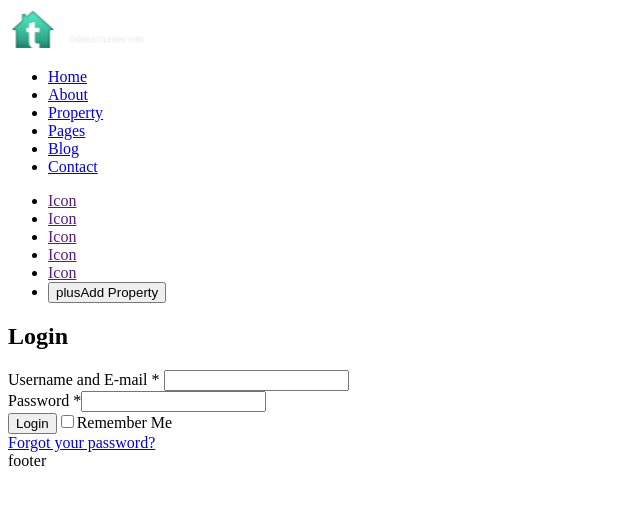
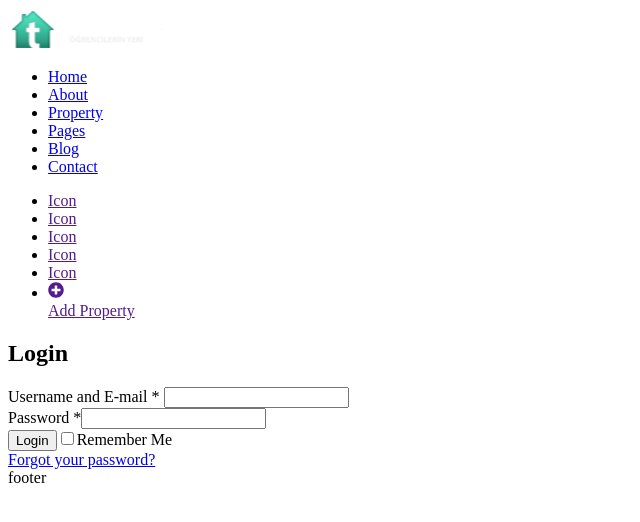
Before and after one commit to kemalbekcan/Talebevi, a Next.js app in the folder client/: page /sign-in in a window 1280 px wide. Shown: the top 522 px of the page, without its empty margins (0-640 px from the left). Built offline with nearby package versions, Linux system fonts and the light colour scheme.

Commit message:
Refactor css and custom component

```diff
--- a/client/components/Buttons/AddProperty.tsx
+++ b/client/components/Buttons/AddProperty.tsx
@@ -1,11 +1,16 @@
-import React, { FC } from "react";
-import Props from "../../interfaces/ButtonInterface";
+import React, { FC } from 'react'
+import Props from '../../interfaces/ButtonInterface'
+import { FaPlusCircle } from 'react-icons/fa'
 
-const AddProperty: React.FC<Props> = ({ message }) => (
-  <button className="property-button">
-    <span className="property-button__plus">plus</span>
-    {message}
-  </button>
-);
+const AddProperty: FC<Props> = ({ message }) => {
+  return (
+    <div className="property-button">
+      <div className="property-button-left">
+        <FaPlusCircle />
+      </div>
+      <div className="property-button-right">{message}</div>
+    </div>
+  )
+}
 
-export default AddProperty;
+export default AddProperty
--- a/client/components/Header.tsx
+++ b/client/components/Header.tsx
@@ -1,6 +1,5 @@
 import Image from 'next/image';
 import AddProperty from '@/buttons/AddProperty'
-
 function Header() {
     return (
         <header className="landing-page-navbar">
--- a/client/interfaces/ButtonInterface.ts
+++ b/client/interfaces/ButtonInterface.ts
@@ -1,4 +1,4 @@
-interface Props {
+type Props = {
     message: string
 }
 
--- a/client/interfaces/GlobalInterface.ts
+++ b/client/interfaces/GlobalInterface.ts
@@ -1,4 +1,4 @@
-export interface LayoutProps {
+export type LayoutProps = {
   children: React.ReactNode
   title: string
 }
--- a/client/pages/sign-in/index.tsx
+++ b/client/pages/sign-in/index.tsx
@@ -1,21 +1,13 @@
-import React from 'react'
-import Head from 'next/head'
-import Header from '@/components/Header'
-import Footer from '@/components/Footer'
+import React, { Fragment } from 'react'
 import InputButton from '@/buttons/InputButton'
 import Link from 'next/link'
+import Layout from '@/layout/Layout'
 
 const index = () => {
   return (
-    <>
-      <Header />
+    <Fragment>
+      <Layout title="Sign In">
         <div className="sign-in">
-        <Head>
-          <title>Sign In | Majengoo</title>
-          <meta name="description" content="Generated by create next app" />
-          <link rel="icon" href="/favicon.ico" />
-        </Head>
-
           <div className="sign-in-content">
             <div className="sign-in-content-form">
               <form>
@@ -37,18 +29,17 @@ const index = () => {
                   <input type="checkbox" name="Remember Me" />
                   <label htmlFor="">Remember Me</label>
                 </div>
-              <div className='forgot'>
+                <div className="forgot">
                   <Link href={'/'}>
                     <a>Forgot your password?</a>
                   </Link>
                 </div>
               </form>
-
             </div>
           </div>
-        <Footer />
         </div>
-    </>
+      </Layout>
+    </Fragment>
   )
 }
 
--- a/client/styles/_components.sass
+++ b/client/styles/_components.sass
@@ -2,6 +2,8 @@
 
 /* Custom Button */
 .property-button
+    width: 190px
+    height: 44px
     display: flex
     align-items: center
     font-size: 15px
@@ -13,11 +15,22 @@
     background-color: $button-color
     font-family: $body-font
     cursor: pointer
-    &__plus
-        display: block
-        height: 100%
-        padding-right: 10px
-        margin-right: 10px
+    &-left
+        height: 44px
+        width: 42px
+        border-top-left-radius: $button-radius
+        border-bottom-left-radius: $button-radius
+        background: darken($button-color, 10)
+        display: flex
+        justify-content: center
+        align-items: center
+    &-right
+        width: 148px
+        height: 44px
+        display: flex
+        justify-content: center
+        align-items: center
+        border-left: 1px solid darken($button-color, 10)
 
 .primary-button
     font-size: 16px
--- a/client/styles/_grid.sass
+++ b/client/styles/_grid.sass
@@ -1,13 +1,19 @@
-.landing-page, .sign-in, .sign-up
 .wrapper
-    display: grid
-    grid-template-columns: repeat(11, 1fr)
     header
-        grid-column: 2 / 11
-    .sign-in-content
-        grid-column: 3 / 10
-    .sign-up-content
-        grid-column: 3 / 10
-header
-footer
-    display: none
+    .sign-in
+        display: grid
+        grid-template-columns: repeat(11, 1fr)
+        &-content
+            grid-column: 3 / 10
+    .sign-up
+        display: grid
+        grid-template-columns: repeat(11, 1fr)
+        &-content
+            grid-column: 3 / 10
+    .forgot-password
+        display: grid
+        grid-template-columns: repeat(11, 1fr)
+        &-content
+            grid-column: 3 / 10
+    footer
+        display: none
--- a/client/styles/styles.css
+++ b/client/styles/styles.css
@@ -2,6 +2,8 @@
 @import url("./normalize.css");
 /* Custom Button */
 .property-button {
+  width: 190px;
+  height: 44px;
   display: -webkit-box;
   display: -ms-flexbox;
   display: flex;
@@ -19,11 +21,36 @@
   cursor: pointer;
 }
 
-.property-button__plus {
-  display: block;
-  height: 100%;
-  padding-right: 10px;
-  margin-right: 10px;
+.property-button-left {
+  height: 44px;
+  width: 42px;
+  border-top-left-radius: 30px;
+  border-bottom-left-radius: 30px;
+  background: #008e6d;
+  display: -webkit-box;
+  display: -ms-flexbox;
+  display: flex;
+  -webkit-box-pack: center;
+      -ms-flex-pack: center;
+          justify-content: center;
+  -webkit-box-align: center;
+      -ms-flex-align: center;
+          align-items: center;
+}
+
+.property-button-right {
+  width: 148px;
+  height: 44px;
+  display: -webkit-box;
+  display: -ms-flexbox;
+  display: flex;
+  -webkit-box-pack: center;
+      -ms-flex-pack: center;
+          justify-content: center;
+  -webkit-box-align: center;
+      -ms-flex-align: center;
+          align-items: center;
+  border-left: 1px solid #008e6d;
 }
 
 .primary-button {
@@ -38,17 +65,11 @@
   padding: 15px 20px;
 }
 
-.wrapper {
+.wrapper .sign-in {
   display: -ms-grid;
   display: grid;
   -ms-grid-columns: (1fr)[11];
       grid-template-columns: repeat(11, 1fr);
-}
-
-.wrapper header {
-  -ms-grid-column: 2;
-  -ms-grid-column-span: 9;
-  grid-column: 2 / 11;
 }
 
 .wrapper .sign-in-content {
@@ -57,13 +78,33 @@
   grid-column: 3 / 10;
 }
 
+.wrapper .sign-up {
+  display: -ms-grid;
+  display: grid;
+  -ms-grid-columns: (1fr)[11];
+      grid-template-columns: repeat(11, 1fr);
+}
+
 .wrapper .sign-up-content {
   -ms-grid-column: 3;
   -ms-grid-column-span: 7;
   grid-column: 3 / 10;
 }
 
-footer {
+.wrapper .forgot-password {
+  display: -ms-grid;
+  display: grid;
+  -ms-grid-columns: (1fr)[11];
+      grid-template-columns: repeat(11, 1fr);
+}
+
+.wrapper .forgot-password-content {
+  -ms-grid-column: 3;
+  -ms-grid-column-span: 7;
+  grid-column: 3 / 10;
+}
+
+.wrapper footer {
   display: none;
 }
 
@@ -373,4 +414,8 @@ footer {
 }
 
 /*Sign Up Page*/
+*, *::before, *::after {
+  -webkit-box-sizing: border-box !important;
+          box-sizing: border-box !important;
+}
 /*# sourceMappingURL=styles.css.map */
--- a/client/styles/styles.sass
+++ b/client/styles/styles.sass
@@ -5,3 +5,6 @@
 @import 'grid'
 @import 'pages'
 @import 'media'
+
+*, *::before, *::after
+    box-sizing: border-box !important
```
Also changed, not shown: client/pages/forgot-password/index.tsx (+7 -17 lines), client/pages/sign-up/index.tsx (+9 -18 lines), 1 other file (tests, documents, lock files or other folders). Lines whose indentation alone changed are shown as unchanged.
